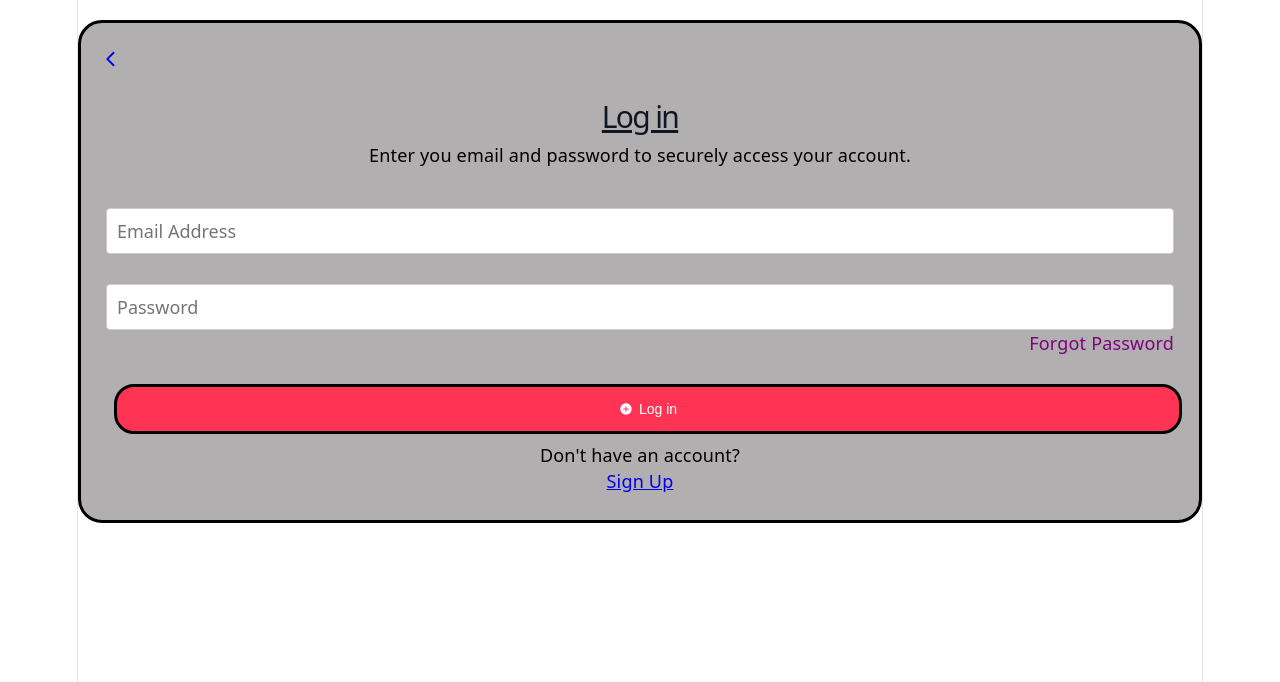
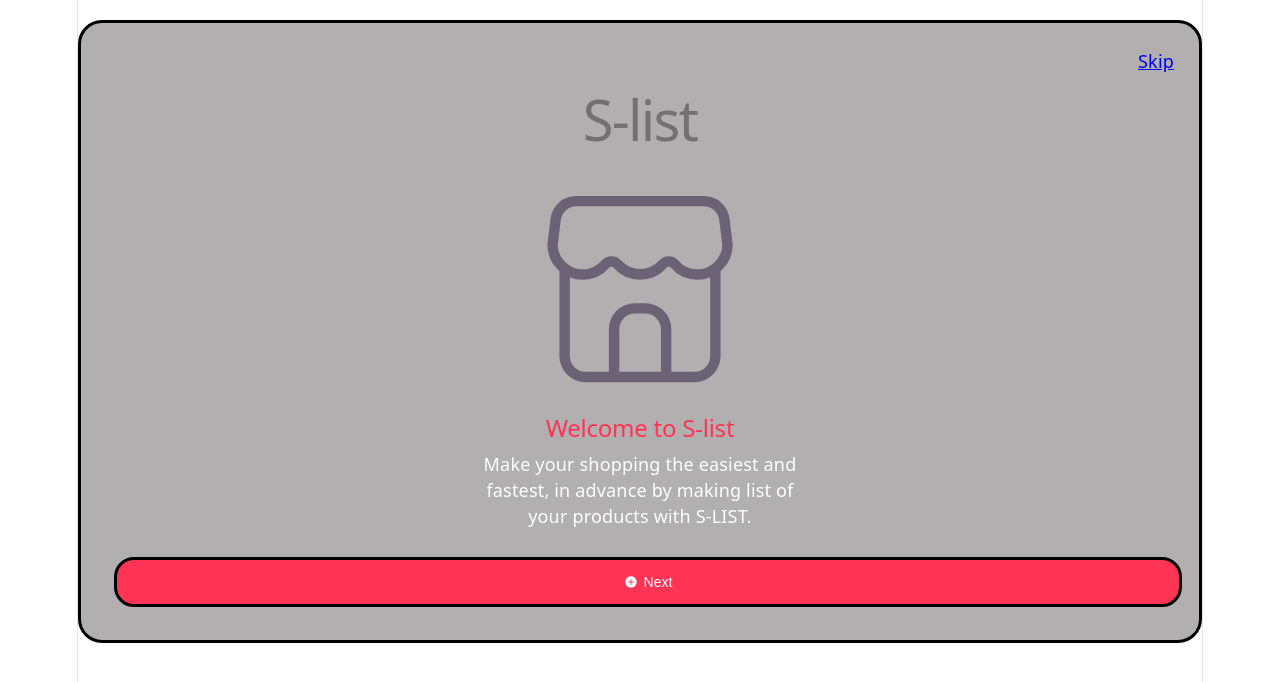
Before and after one commit to ntombizodwantlahla53-code/Shopping-List, a React (Vite) app: page / in a window 1280 px wide. Shown: the top 682 px of the page. Built offline with nearby package versions, Linux system fonts and the light colour scheme.

Commit message:
added Router and updated app

```diff
--- a/src/App.tsx
+++ b/src/App.tsx
@@ -3,8 +3,11 @@ import { Login } from './Pages/Login/Login'
 import React, { useState, useEffect } from "react";
 import { Register } from './Pages/Register/Register'
 import { BrowserRouter as Router, Routes, Route } from 'react-router-dom';
-import { Landing } from './Pages/Landing/Landing';
+import { FirstLanding } from './Pages/FirstLanding/FirstLanding';
 import { Landingpage } from './Pages/Landingpage/Landingpage';
+import { Home } from './Pages/Home/Home';
+import { Profile } from './Pages/Profile/Profile';
+
 
 
 function App() {
@@ -14,10 +17,13 @@ function App() {
     <>
     <Router>
       <Routes>
-        <Route path = "/" element={<Login/>}/>
+        <Route path = "/" element={<FirstLanding/>}/>
+        <Route path = "/landing2" element={<Landingpage/>}/>
+        <Route path = "/home" element={<Home/>}/>
+        <Route path = "/login" element={<Login/>}/>
         <Route path = "/register" element={<Register/>}/>
-        <Route path = "/register" element={<Landing/>}/>
-        <Route path = "/register" element={<Landingpage/>}/>
+        <Route path = "/profile" element={<Profile/>}/>
+
         </Routes></Router>
 
 
```
